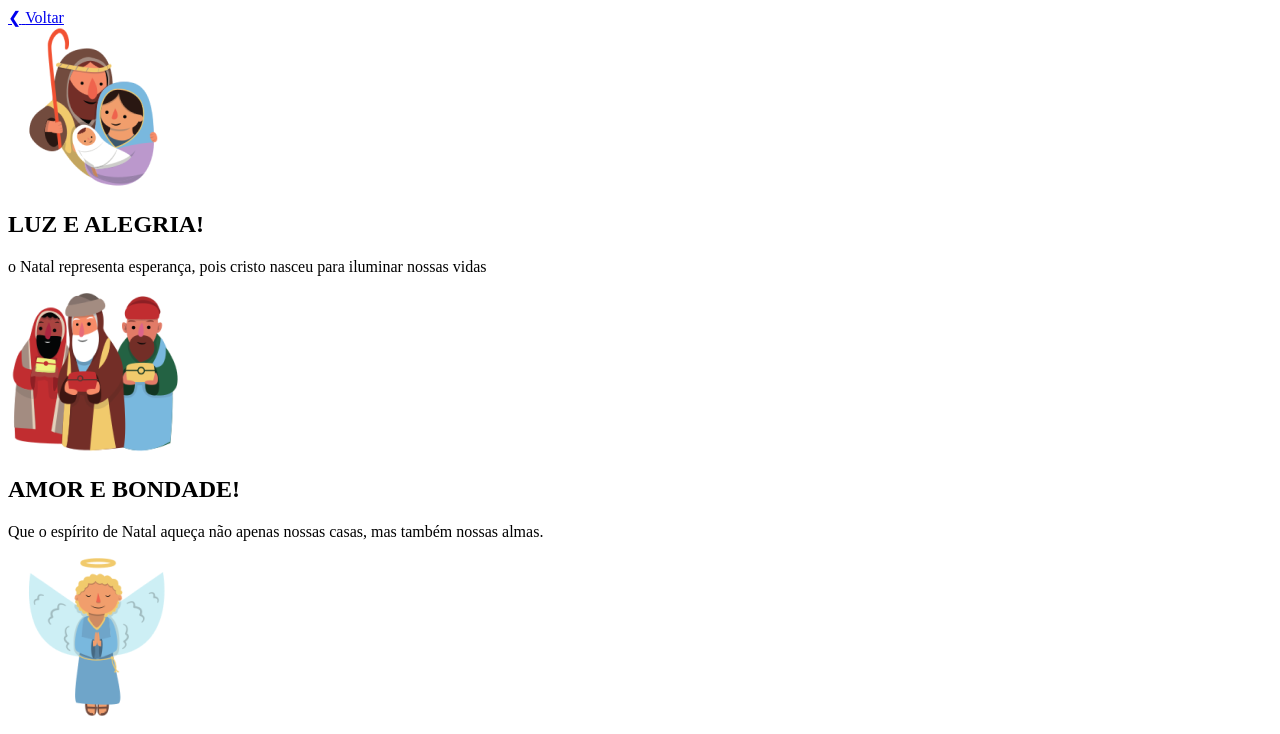
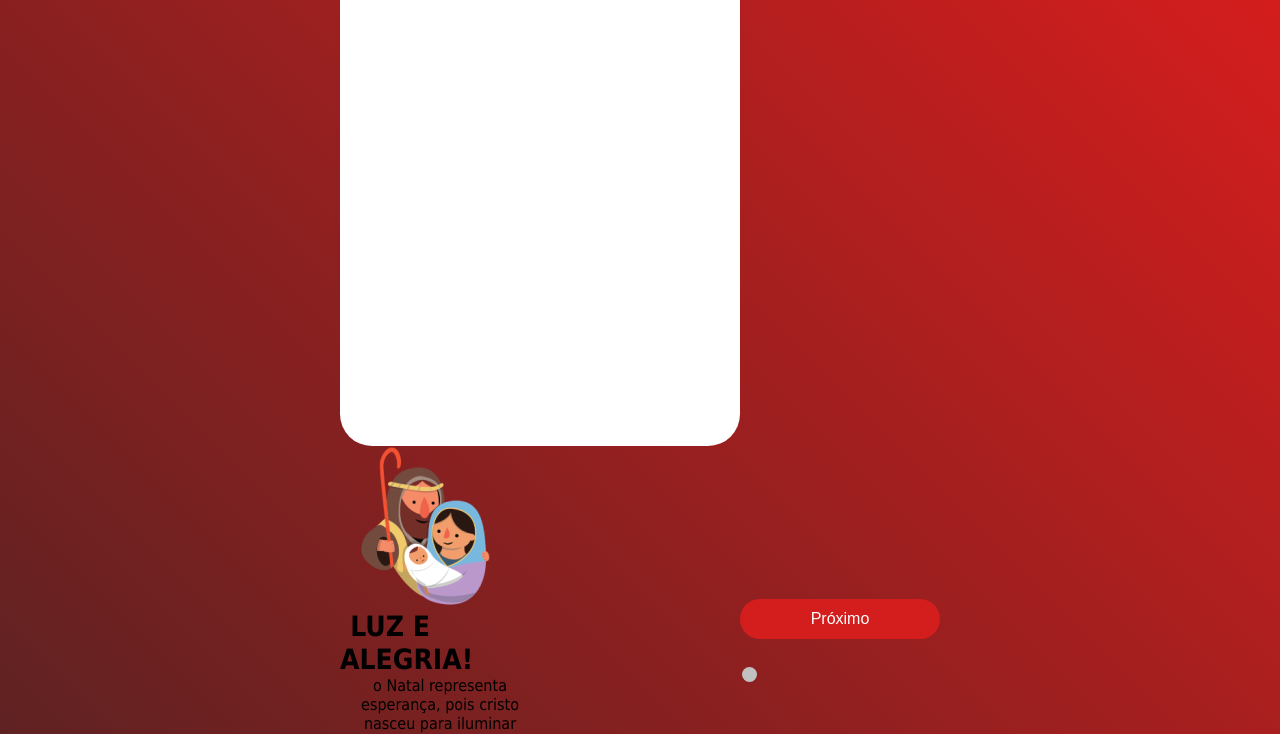
Before and after one commit to WedsonTavares/carrossel, a plain HTML site: page index.html in a window 1280 px wide. Shown: the top 734 px of the page. Drawn offline with Linux system fonts and the light colour scheme.

Commit message:
css
ainda faltam ajustes

```diff
--- a/index.html
+++ b/index.html
@@ -17,19 +17,19 @@
             </a>
         </div>
 
-        <div class="slides-fade">
+        <div class="slides fade">
             <img src="assets/slide1.png" alt="">
             <h2 class="title">LUZ E ALEGRIA!</h2>
             <p class="content">o Natal representa esperança, pois cristo nasceu para iluminar nossas vidas</p>
         </div>
 
-        <div class="slides-fade">
+        <div class="slides fade">
             <img src="assets/slide2.png" alt="">
             <h2 class="title">AMOR E BONDADE!</h2>
             <p class="content">Que o espírito de Natal aqueça não apenas nossas casas, mas também nossas almas.</p>
         </div>
 
-        <div class="slides-fade">
+        <div class="slides fade">
             <img src="assets/slide3.png" alt="">
             <h2 class="title">fELIZ NATAL!</h2>
             <p class="content">Desejo um Natal brilhante de alegria, solidadariedade, união e muito amor!<br/><br/></p>
--- a/style.css
+++ b/style.css
@@ -0,0 +1,107 @@
+* {
+    box-sizing: border-box;
+    margin: 0;
+    padding: 0;
+}
+
+body {
+    width: 100%;
+    height: 100vw;
+    display: flex;
+    justify-content: center;
+    align-items: center;
+    font-family: Tahoma, sans-serif;
+    background-image: linear-gradient(to bottom left, #D41D1D, #3F2323);
+}
+
+.slides {
+    gap: 8px;
+    flex-direction: column;
+    justify-content: center;
+    align-items: center;
+}
+
+.container {
+    display: flex;
+    flex-direction: column;
+    justify-content: space-between;
+    align-items: center;
+    background-color: #FFF;
+    width: 400px;
+    height: 600px;
+    padding: 32px;
+    border-radius: 32px;
+}
+
+.prev {
+    display: flex;
+    align-items: center;
+    gap: 8px;
+    width: 100%;
+    color: #D41D1D;
+    text-decoration: none;
+}
+
+.prev-text {
+    margin-top: 4px;
+}
+
+.title {
+    font-size: 28px;
+    width: 100px;
+    font-weight: bold;
+    text-align: center;
+}
+
+.content {
+    width: 200px;
+    text-align: center;
+}
+
+img {
+    width: auto;
+    height: 160px;
+}
+
+.footer {
+    display: flex;
+    flex-direction: column;
+    gap: 28px;
+}
+
+.button {
+    background-color: #D41D1D;
+    color: #FFF;
+    width: 200px;
+    height: 40px;
+    font-size: 16px;
+    border: none;
+    cursor: pointer;
+    border-radius: 999px;
+}
+
+.dot-box {
+    display: inline-block;
+    width: 15px;
+    height: 15px;
+    margin: 0 2px;
+    background-color: #C1C1C1;
+    border-radius: 50%;
+    cursor: pointer;
+    transition: background-color .6s ease;
+}
+
+.active,
+.dot:hover {
+    background-color:#D41D1D;
+}
+
+.fade {
+    animation-name: fade;
+    animation-duration: 1.5s;
+}
+
+@keyframes fade {
+    from {opacity:.2;}
+    to {opacity: 1;}
+}
```
